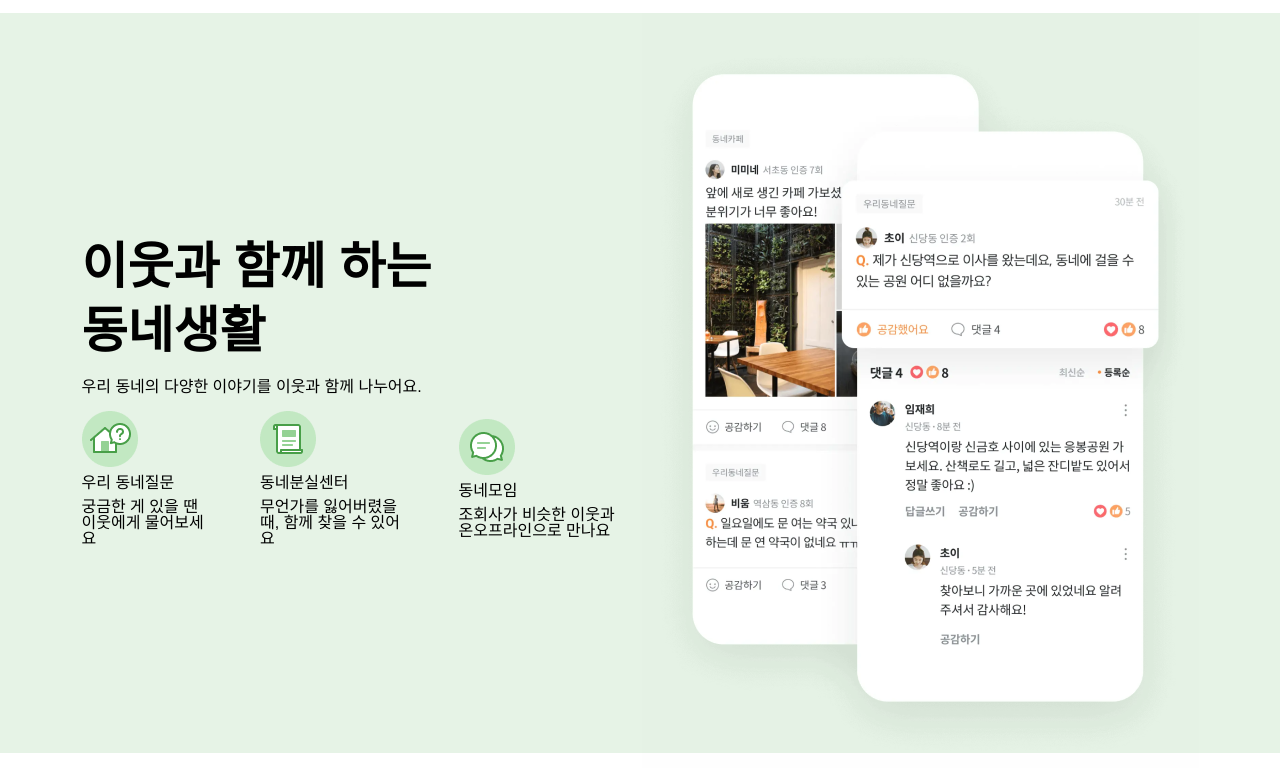
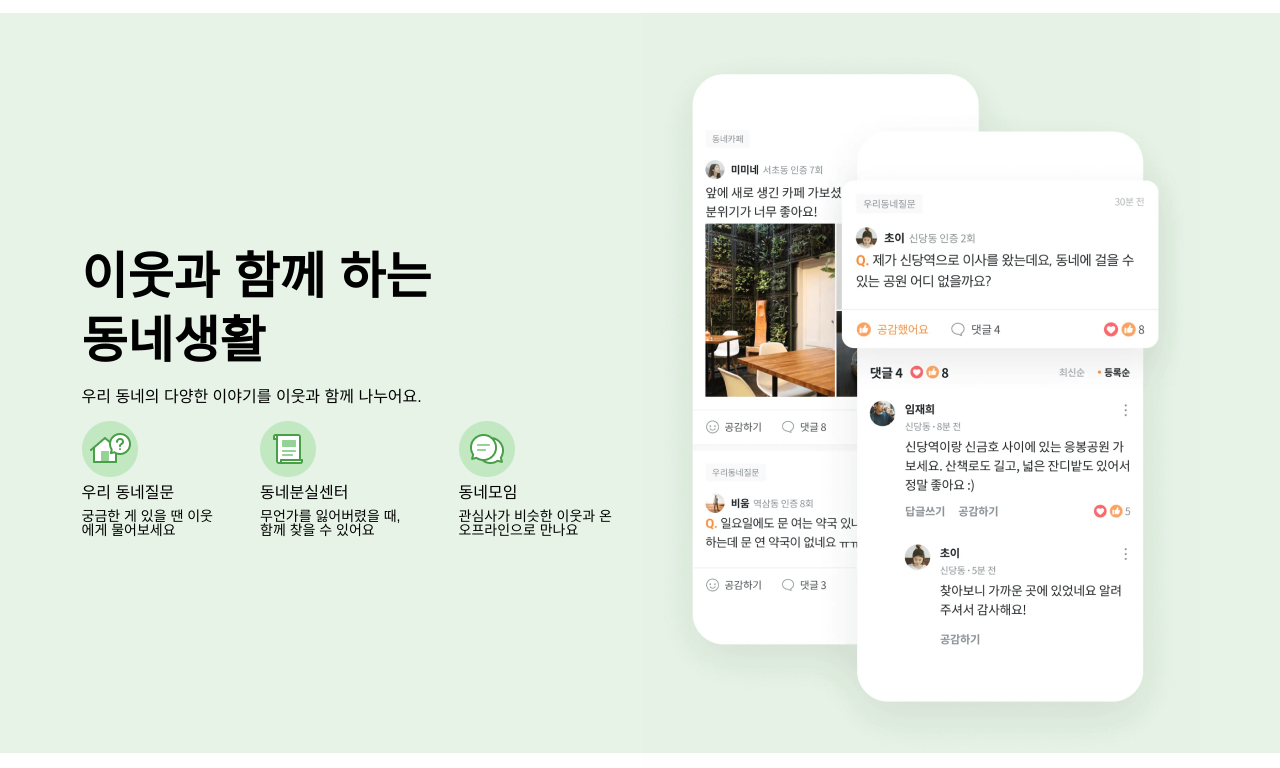
Before and after one commit to Dani8175/merchant_django, a Django app: page / in a window 1280 px wide. Shown: the part 1662-2430 px from the top of the page. Run offline with Django 4.2, Linux system fonts and the light colour scheme; data that the repository does not hold is empty; parts of the project's set-up code (start-up, migrations or seed data) failed here and were passed over.

Commit message:
231004 css/js 커밋

```diff
--- a/merchant_django/carrot_app/static/css/account.css
+++ b/merchant_django/carrot_app/static/css/account.css
@@ -48,7 +48,7 @@ h2 {
 }
 
 p {
-    font-size: 25px;
+    font-size: 14px;
     margin: 10px;
 }
 
--- a/merchant_django/carrot_app/static/css/main.css
+++ b/merchant_django/carrot_app/static/css/main.css
@@ -64,6 +64,10 @@
 
 .flex-box .gap16 a{
     text-decoration: none;
+}
+
+.flex-box .gap16 h6{
+    font-size: 14px;
 }
 
 /* 중고거래 인기매물 */
--- a/merchant_django/carrot_app/static/css/trade.css
+++ b/merchant_django/carrot_app/static/css/trade.css
@@ -160,6 +160,7 @@ h1{
 
 .card-info-box h5{
   width: 100%;
+  font-weight: 500;
 }
 
 
--- a/merchant_django/carrot_app/templates/account.html
+++ b/merchant_django/carrot_app/templates/account.html
@@ -6,7 +6,7 @@
 <html lang="en">
 
 <head>
-    <title>account</title>
+    <title>{{ user.username }}님의 프로필</title>
     <link rel="stylesheet" type="text/css" href="{% static 'css/reset.css' %}" />
     <link rel="stylesheet" type="text/css" href="{% static 'css/global.css' %}" />
     <link rel="stylesheet" type="text/css" href="{% static 'css/account.css' %}" />
--- a/merchant_django/carrot_app/templates/main.html
+++ b/merchant_django/carrot_app/templates/main.html
@@ -56,17 +56,17 @@
             <div class="flex-box column gap8 baseline">
               <img src="{% static 'img/icon_section3_1.png' %}" alt=""/>
               <h5>우리 동네질문</h5>
-              <h5>궁금한 게 있을 땐 이웃에게 물어보세요</h5>
+              <h6>궁금한 게 있을 땐 이웃에게 물어보세요</h6>
             </div>
             <div class="flex-box column gap8 baseline">
               <img src="{% static 'img/icon_section3_2.png' %}" alt=""/>
               <h5>동네분실센터</h5>
-              <h5>무언가를 잃어버렸을 때, 함께 찾을 수 있어요</h5>
+              <h6>무언가를 잃어버렸을 때, 함께 찾을 수 있어요</h6>
             </div>
             <div class="flex-box column gap8 baseline">
               <img src="{% static 'img/icon_section3_3.png' %}" alt=""/>
               <h5>동네모임</h5>
-              <h5>조회사가 비슷한 이웃과 온오프라인으로 만나요</h5>
+              <h6>관심사가 비슷한 이웃과 온오프라인으로 만나요</h6>
             </div>
           </div>
         </div>
--- a/merchant_django/merchant_django/urls.py
+++ b/merchant_django/merchant_django/urls.py
@@ -16,9 +16,11 @@ Including another URLconf
 """
 from django.contrib import admin
 from django.urls import path, include
+from django.views.generic import RedirectView
 
 
 urlpatterns = [
     path("admin/", admin.site.urls),
     path("", include("carrot_app.urls")),
+    path('favicon.ico', RedirectView.as_view(url='/static/favicon.ico', permanent=True)),
 ]
```
Also changed, not shown: merchant_django/carrot_app/templates/trade.html (+7 -7 lines), merchant_django/carrot_app/static/favicon.ico (added), merchant_django/media/50aaba5aab7a44709ce3fa98f3bb4777.JPG (added).
